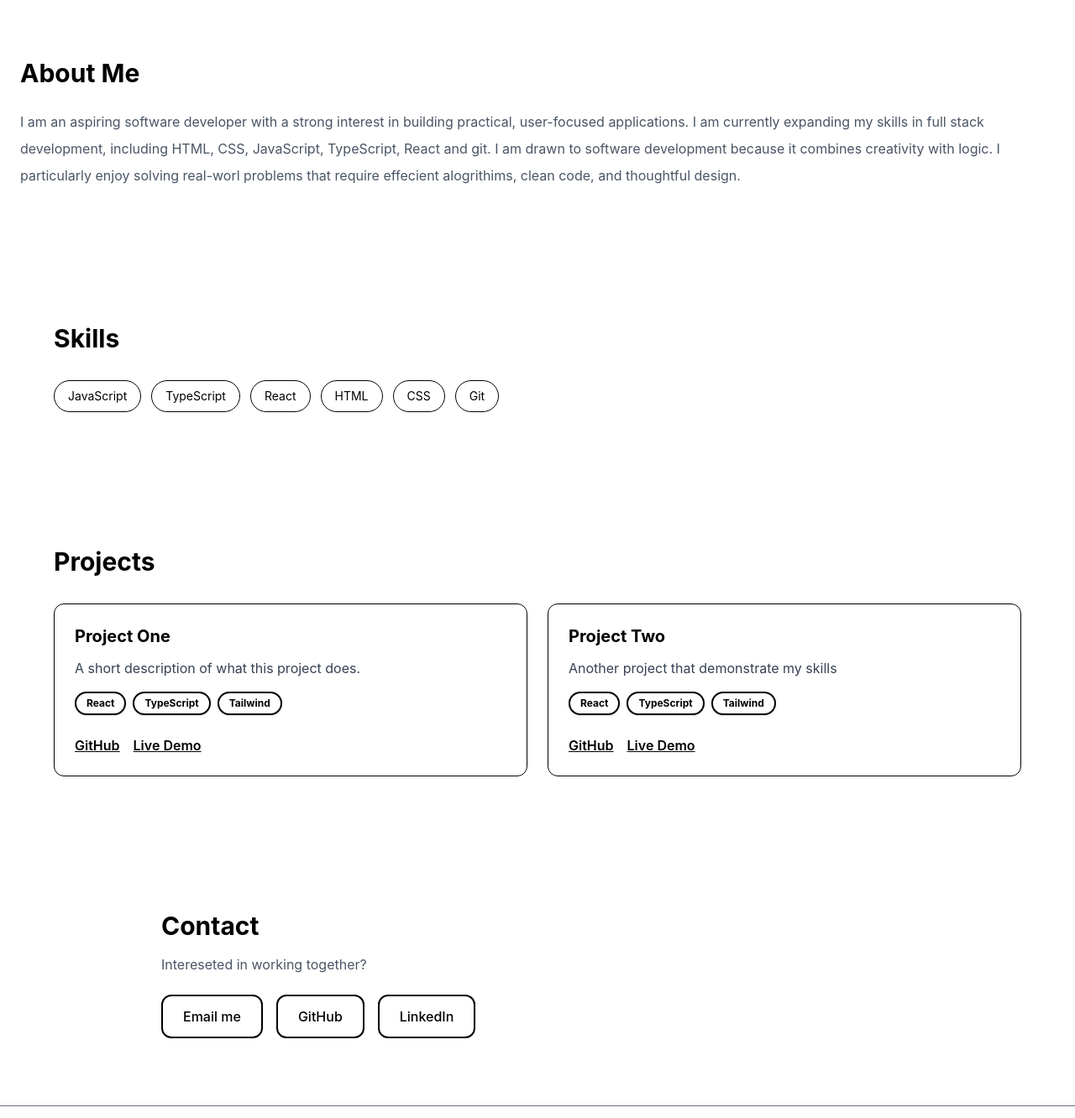
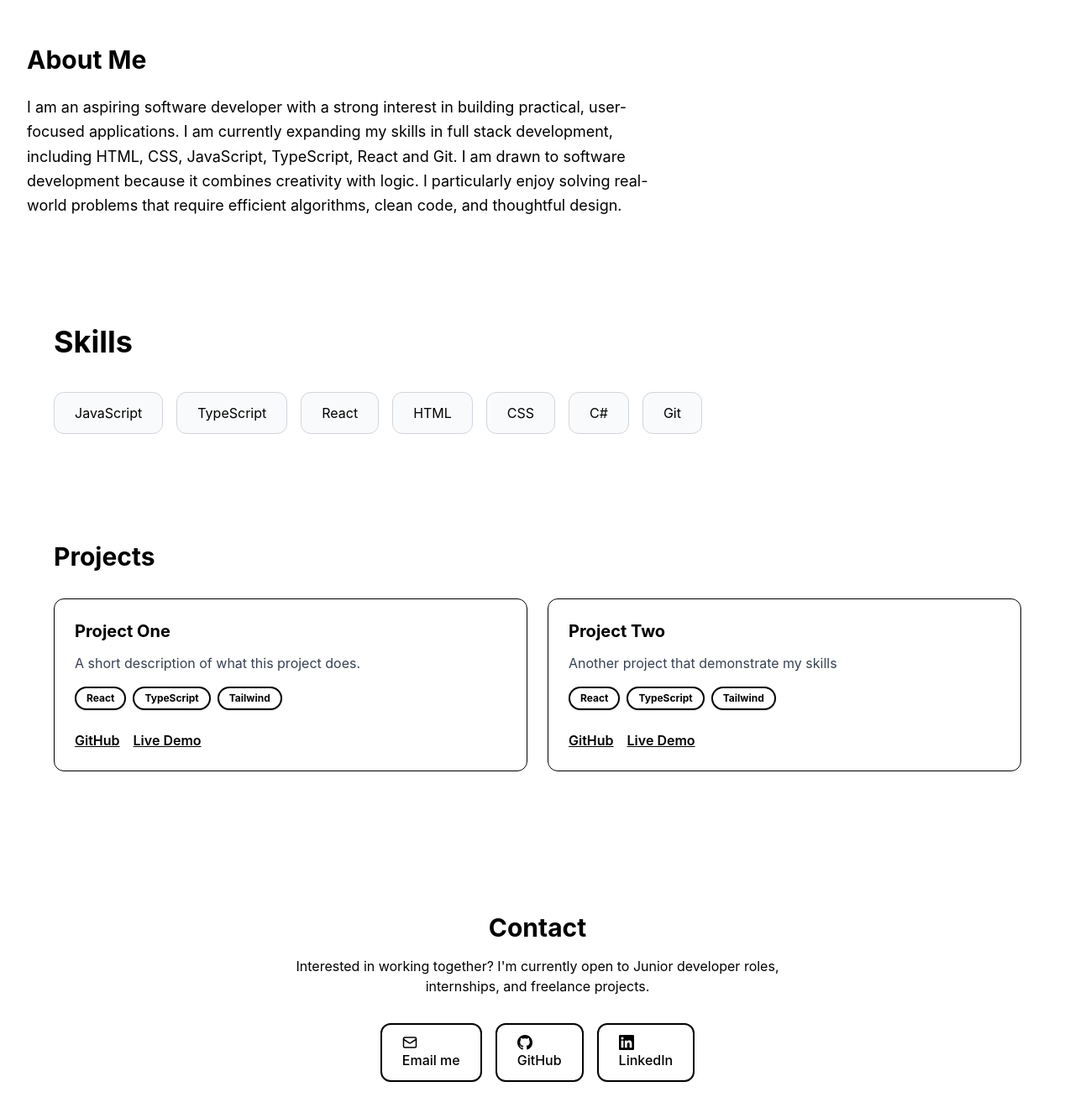
Before and after one commit to kholofelo-cpu/MyPortfolio, a React (Vite) app: page / in a window 1280 px wide. Shown: the part 638-1970 px from the top of the page at 84% size. Built offline with nearby package versions, Linux system fonts and the light colour scheme.

Commit message:
Added icons and fixed layout alignment

```diff
--- a/package.json
+++ b/package.json
@@ -11,6 +11,7 @@
   },
   "dependencies": {
     "@tailwindcss/vite": "^4.3.3",
+    "lucide-react": "^1.47.0",
     "react": "^19.2.8",
     "react-dom": "^19.2.8",
     "tailwind": "^4.0.0"
--- a/src/App.tsx
+++ b/src/App.tsx
@@ -31,7 +31,7 @@
   }, [])
 
   return (
-    <div className="min-h-screen bg-white dark:bg-black">
+    <div className="w-full overflow-x-hidden min-h-screen bg-white dark:bg-black">
       <div className="fixed top-0 left-0 h-1 bg-black dark:bg-white z-[100] transition-all"
       style={{ width: `${scrollProgress}%` }}
       />
--- a/src/components/About.tsx
+++ b/src/components/About.tsx
@@ -1,11 +1,14 @@
 function About () {
   return (
-    <section id="about" className="bg-white-50 px-6 py-20 dark:bg-black">
-      <div className="mx-auto max-4-4xl">
-        <h2 className="text-3xl font-bold text-black dark:text-white">About Me</h2>
+    <section id="about" className="py-12 md:py-16 text-black dark:text-white lg:px-8 px-6">
+      <div className="max-auto mx-w-6xl">
+        <h2 className="text-3xl font-bold mb-6 text-black dark:text-white">About Me</h2>
 
-        <p className="mt-6 leading-8 text-gray-600">
-          I am an aspiring software developer with a strong interest in building practical, user-focused applications. I am currently expanding my skills in full stack development, including HTML, CSS, JavaScript, TypeScript, React and git. I am drawn to software development because it combines creativity with logic. I particularly enjoy solving real-worl problems that require effecient alogrithims, clean code, and thoughtful design.
+        <p className="text-black dark:text-gray-300 max-w-3xl leading-relaxed text-lg">
+          I am an aspiring software developer with a strong interest in building practical, user-focused applications.
+          I am currently expanding my skills in full stack development, including HTML, CSS, JavaScript, TypeScript, React and Git.
+          I am drawn to software development because it combines creativity with logic.
+          I particularly enjoy solving real-world problems that require efficient algorithms, clean code, and thoughtful design.
         </p>
       </div>
     </section>
--- a/src/components/Contact.tsx
+++ b/src/components/Contact.tsx
@@ -1,41 +1,74 @@
 function Contact() {
   return (
-    <section id="contact" className="bg-white px-6 py-20 dark:bg-black">
-      <div className="mx-auto max-w-4xl">
-        <h2 className="text-3xl font-bold">Contact</h2>
+    <section id="contact" className="bg-white px-6 py-26 text-black dark:bg-black dark:text-white">
+      <div className="mx-auto max-w-4xl text-center">
+        <h2 className="text-3xl font-bold text center">Contact</h2>
 
-        <p className="mt-4 text-gray-600">
-          Intereseted in working together?
+        <p className="mt-4 text-center text-black dark:text-white max-w-xl mx-auto">
+          Interested in working together?
+          I'm currently open to Junior developer roles, internships, and freelance projects.
         </p>
-        <div className="mt-6 flex flex-wrap gap-4">
+        <div className="mt-8 flex flex-wrap justify-center gap-4">
            <a
            href="mailto:kshokane58@gmailcom"
            className="rounded-xl border-2 border-black dark:border-white px-6 py-3 font-medium text-black dark:text-white"
            >
+            <svg
+              xmlns="http://www.w3.org/2000/svg"
+              width="18"
+              height="18"
+              viewBox="0 0 24 24"
+              fill="none"
+              stroke="currentColor"
+              strokeWidth="2"
+              strokeLinecap="round"
+              strokeLinejoin="round"
+              >
+              <rect width="20" height="16" x="2" y="4" rx="2" />
+              <path d="m22 7-8.97 5.7a1.94 1.94 0 0 1-2.06 0L2 7" />
+            </svg>
             Email me
            </a>
 
            <a
            href="htpps://github.com/kholofelo-cpu"
            target="_blank"
-           rel="noreferrer"
+           rel="noopener noreferrer"
            className="rounded-xl border-2 border-black dark:border-white px-6 py-3 font-medium text-black dark:text-white"
            >
+            <svg
+              xmlns="http://www.w3.org/2000/svg"
+              width="18"
+              height="18"
+              viewBox="0 0 24 24"
+              fill="currentColor"
+              >
+                <path d="M12 0C5.37 0 0 5.37 0 12c0 5.31 3.435 9.795 8.205 11.385.6.105.825-.255.825-.57 0-.285-.015-1.23-.015-2.235-3.015.555-3.795-.735-4.035-1.41-.135-.345-.72-1.41-1.23-1.695-.42-.225-1.02-.78-.015-.795.945-.015 1.62.87 1.845 1.23 1.08 1.815 2.805 1.305 3.495.99.105-.78.42-1.305.765-1.605-2.67-.3-5.46-1.335-5.46-5.925 0-1.305.465-2.385 1.23-3.225-.12-.3-.54-1.53.12-3.18 0 0 1.005-.315 3.3 1.23.96-.27 1.98-.405 3-.405s2.04.135 3 .405c2.295-1.56 3.3-1.23 3.3-1.23.66 1.65.24 2.88.12 3.18.765.84 1.23 1.905 1.23 3.225 0 4.605-2.805 5.625-5.475 5.925.435.375.81 1.095.81 2.22 0 1.605-.015 2.895-.015 3.3 0 .315.225.69.825.57A12.02 12.02 0 0 0 24 12c0-6.63-5.37-12-12-12z" />
+            </svg>
             GitHub
            </a>
 
            <a
-           href="https://www.linkedin.com/in/KholofeloShokake"
+           href="https://www.linkedin.com/in/KholofeloShokane"
            target="_blank"
-           rel="noreferrer"
+           rel="noopener noreferrer"
            className="rounded-xl border-2 border-black dark:border-white px-6 py-3 font-medium text-black dark:text-white"
            >
+            <svg
+              xmlns="http://www.w3.org/2000/svg"
+              width="18"
+              height="18"
+              viewBox="0 0 24 24"
+              fill="currentColor"
+            >
+              <path d="M20.447 20.452h-3.554v-5.569c0-1.328-.027-3.037-1.852-3.037-1.853 0-2.136 1.445-2.136 2.939v5.667H9.351V9h3.414v1.561h.046c.477-.9 1.637-1.85 3.37-1.85 3.601 0 4.267 2.37 4.267 5.455v6.286zM5.337 7.433a2.062 2.062 0 0 1-2.063-2.065 2.064 2.064 0 1 1 2.063 2.065zm1.782 13.019H3.555V9h3.564v11.452zM22.225 0H1.771C.792 0 0 .774 0 1.729v20.542C0 23.227.792 24 1.771 24h20.451C23.2 24 24 23.227 24 22.271V1.729C24 .774 23.2 0 22.222 0h.003z" />
+            </svg>
             LinkedIn
            </a>
         </div>
       </div>
     </section>
-  )
+  );
 }
 
 export default Contact
--- a/src/components/Hero.tsx
+++ b/src/components/Hero.tsx
@@ -2,30 +2,30 @@
  return (
   <section
     id="home"
-    className="mx-auto flex min-h-[70vh] max-w-6xl items-center px-6 py-20"
+    className="min-h-[70vh] flex flex-col justify-center pt-20 pb-12 px-4 sm:px-6 lg:px-8"
     >
-      <div>
-        <p className="mb-3 text-sm font-semibold uppercase tracking-widest">
+      <div className="max-w-3xl">
+        <p className="mb-3 text-sm font-semibold uppercase tracking-widest text-black dark:text-white">
           Hello, I'm
         </p>
-        <h1 className="text-5xl font-bold tracking-tight sm:text-6xl">
+        <h1 className="text-5xl font-bold tracking-tight sm:text-6xl text-black dark:text-white">
           Kholofelo Shokane
         </h1>
-        <p className="mt-6 max-w-2xl test-lg text-gray-600">
+        <p className="mt-6 max-w-2xl test-lg text-black-600 dark:text-white">
           I am a junior software developer who enjoys building useful applications and learning new technologies.
         </p>
 
-        <div className="mt-8 flex  flex-col sm:flex-row gap-4">
+        <div className="mt-8 flex  flex-col sm:flex-row gap-4 text-black dark:text-white">
           <a
            href="#projects"
-           className="rounded-lg bg-black px-5 py-3 text-white"
+           className="rounded-lg border-2 border-black dark:border-white bg-black dark:bg-white px-5 py-3 text-white dark:text-black"
            >
             View my projects
            </a>
 
            <a
             href="#contacts"
-            className="rounded-lg border px-5 py-3"
+            className="rounded-lg border-2 border-black dark:border-white bg-black dark:bg-white px-5 py-3 text-white dark:text-black"
             >
               Contact me
             </a>
--- a/src/components/Navbar.tsx
+++ b/src/components/Navbar.tsx
@@ -1,3 +1,4 @@
+
 type Props = { dark: boolean; setDark: (v: boolean) => void}
 function Navbar ({ dark, setDark } : Props) {
   return (
--- a/src/components/Projects.tsx
+++ b/src/components/Projects.tsx
@@ -19,11 +19,11 @@
 
 function Projects() {
   return (
-    <section id="projects" className="bg-white-50 px-6 py-20 dark:bg-black">
+    <section id="projects" className="py-12 md:py-16 bg-white dark:bg-black dark:text-white px-6 lg:px-8">
       <div className="mx-auto max-w-6xl">
-        <h2 className="text-3xl font-bold">Projects</h2>
+        <h2 className="text-3xl font-bold mb-8">Projects</h2>
 
-        <div className="mt-8 grid gap-6 md:grid-cols-2 bg-white dark:bg-zinc-900 dark:border-zinc-800">
+        <div className="mt-8 grid gap-6 md:grid-cols-2 bg-white dark:bg-black dark:border-zinc-800">
           {projects.map((project) => (
             <ProjectCard
               key={project.title}
--- a/src/components/Skills.tsx
+++ b/src/components/Skills.tsx
@@ -4,20 +4,21 @@
   'React',
   'HTML',
   'CSS',
+  'C#',
   'Git',
 ]
 
 function Skills() {
   return (
-    <section id="skills" className="bg-white px-6 py-20  dark:bg-black">
+    <section id="skills" className="py-12 md:py-16 bg-white dark:bg-black px-6 lg:px-8">
       <div className="mx-auto max-w-6xl">
-        <h2 className="text-3xl font-bold">Skills</h2>
+        <h2 className="text-4xl font-bold mb-10 text-black dark:text-white">Skills</h2>
 
-        <div className="mt-8 flex flex-wrap gap-3">
+        <div className="flex flex-wrap gap-4">
           {skills.map((skill) => (
             <span
               key={skill}
-              className="rounded-full border px-4 py-2 text-sm"
+              className="px-6 py-3 rounded-xl border border-gray-300 dark:border-gray-700 text-black dark:text-white bg-gray-50 dark:bg-gray-800"
             >
               {skill}
             </span>
```
Also changed, not shown: 1 other file (tests, documents, lock files or other folders).
